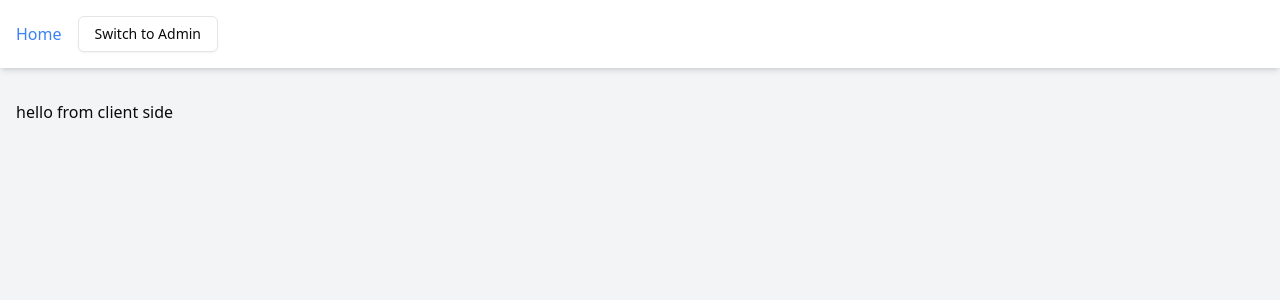
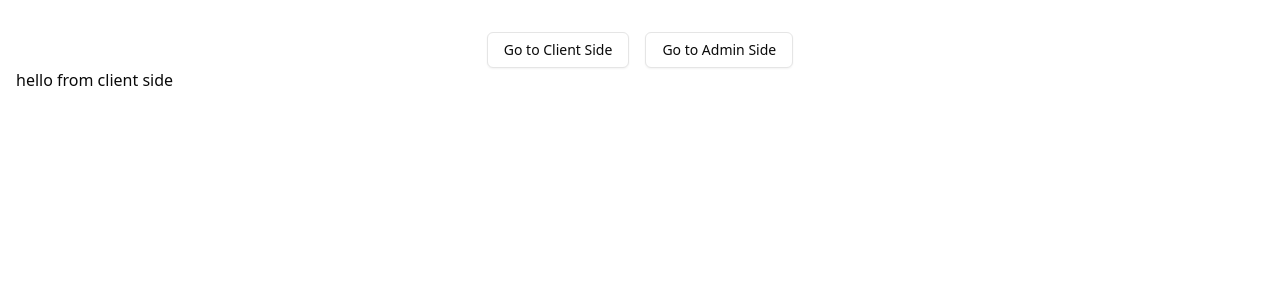
Before and after one commit to Aminegha10/ReservatiionApp, a React (Vite) app in the folder frontend/: page / in a window 1280 px wide. Shown: the top 300 px of the page. Built offline with nearby package versions, Linux system fonts and the light colour scheme.

Commit message:
structure

```diff
--- a/frontend/src/App.jsx
+++ b/frontend/src/App.jsx
@@ -1,56 +1,45 @@
-import React, { useState } from 'react';
+import React from 'react';
 import { Routes, Route, Link, useNavigate } from 'react-router-dom';
 import { useQuery } from 'react-query';
-import { Button } from "@/components/ui/button";
+import { Button } from "@/components/ui/button"; // Assuming Button component is in your UI components folder
 import Admin from './pages/Admin/Admin';
 import Client from './pages/client/Client';
 
+// Function to fetch user role from localStorage
 const fetchUserRole = async () => {
   await new Promise(resolve => setTimeout(resolve, 1000));
-  return localStorage.getItem('userRole') || 'client';
+  return localStorage.getItem('userRole') || 'client'; // Default role is 'client'
 };
 
 export default function App() {
   const navigate = useNavigate();
   const { data: userRole, refetch: refetchUserRole } = useQuery('userRole', fetchUserRole);
 
-  const toggleRole = async () => {
-    const newRole = userRole === 'client' ? 'admin' : 'client';
-    localStorage.setItem('userRole', newRole);
-    await refetchUserRole();
-    if (newRole === 'client') {
+  // Switch between client and admin roles
+  const switchRole = (role) => {
+    localStorage.setItem('userRole', role);
+    refetchUserRole();
+    if (role === 'admin') {
+      navigate('/admin');
+    } else {
       navigate('/');
     }
   };
 
   return (
-    <div className="min-h-screen bg-gray-100 flex flex-col">
-      <nav className="bg-white shadow-md p-4">
-        <div className="container mx-auto flex justify-between items-center">
-          <div className="space-x-4 flex items-center">
-            <Link to="/" className="text-blue-500 hover:text-blue-700">Home</Link>
-            {userRole === 'admin' && (
-              <Link to="/admin" className="text-blue-500 hover:text-blue-700">Admin Dashboard</Link>
-            )}
-            <Button
-              onClick={toggleRole}
-              variant="outline"
-            >
-              Switch to {userRole === 'client' ? 'Admin' : 'Client'}
-            </Button>
-          </div>
+      <main className="flex-grow container mx-auto mt-8 px-4">
+        <div className="flex justify-center space-x-4">
+          <Button onClick={() => switchRole('client')} variant="outline">
+            Go to Client Side
+          </Button>
+          <Button onClick={() => switchRole('admin')} variant="outline">
+            Go to Admin Side
+          </Button>
         </div>
-      </nav>
-
-      <main className="flex-grow container mx-auto mt-8 px-4">
         <Routes>
           <Route path="/" element={<Client />} />
-          <Route
-            path="/admin"
-            element={userRole === 'admin' ? <Admin /> : <Client />}
-          />
+          <Route path="/admin" element={<Admin />} />
         </Routes>
       </main>
-    </div>
   );
 }
```
